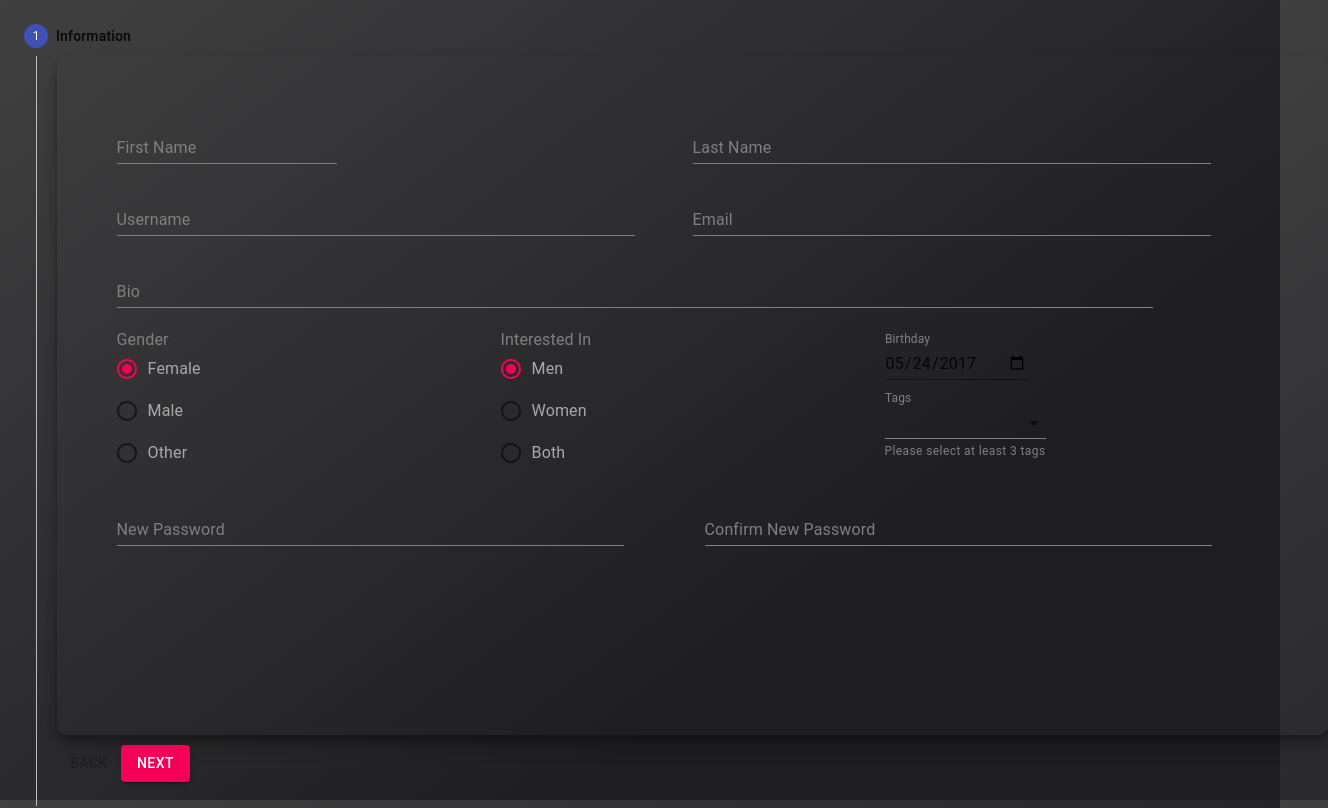
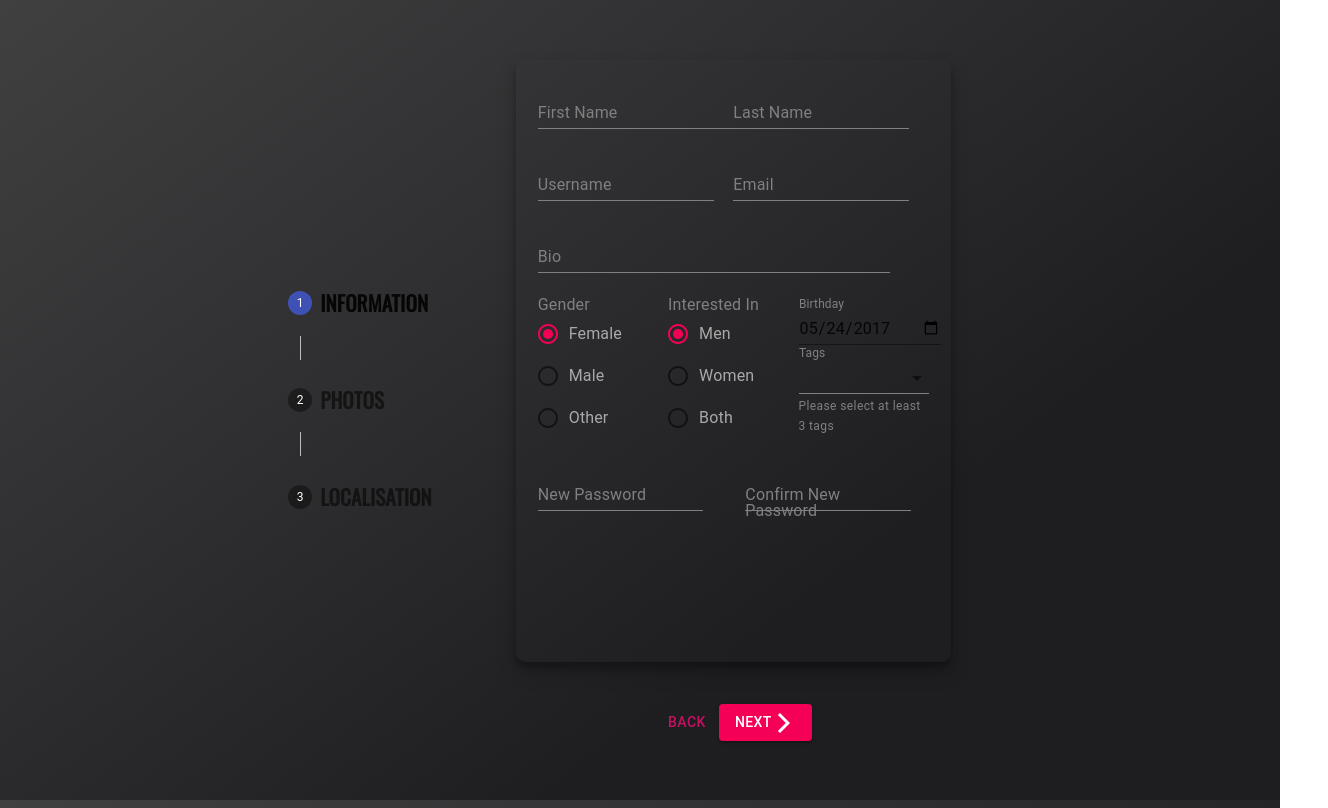
Before and after one commit to Othmaneessafi/Matcha, a React (Create React App) app in the folder client/: page /profile in a window 1280 px wide. Shown: the top 808 px of the page, 1328 px wide, since content can reach past the window. Built offline with nearby package versions, Linux system fonts and the light colour scheme.

Commit message:
Update profile.js

```diff
--- a/client/src/components/profile/profile.js
+++ b/client/src/components/profile/profile.js
@@ -1,18 +1,19 @@
-import React from 'react';
-import Stepper from '@material-ui/core/Stepper';
-import Step from '@material-ui/core/Step';
-import StepLabel from '@material-ui/core/StepLabel';
-import StepContent from '@material-ui/core/StepContent';
-import Button from '@material-ui/core/Button';
-import Paper from '@material-ui/core/Paper';
-import Typography from '@material-ui/core/Typography';
-import Infos from './infos';
-import Photos from './photos';
-import Localisation from './Localisation';
+import React from "react";
+import Stepper from "@material-ui/core/Stepper";
+import Step from "@material-ui/core/Step";
+import StepLabel from "@material-ui/core/StepLabel";
+import Button from "@material-ui/core/Button";
+import Paper from "@material-ui/core/Paper";
+import Typography from "@material-ui/core/Typography";
+import Infos from "./infos";
+import Photos from "./photos";
+import Localisation from "./Localisation";
 import "./profile.css";
+import Grid from "@material-ui/core/Grid";
+import ArrowForwardIosIcon from '@material-ui/icons/ArrowForwardIos';
 
 function getSteps() {
-  return ['Information', 'Photos', 'Localisation'];
+  return ["Information", "Photos", "Localisation"];
 }
 
 function getStepContent(step) {
@@ -24,11 +25,11 @@ function getStepContent(step) {
     case 2:
       return <Localisation />;
     default:
-      return 'Unknown step';
+      return "Unknown step";
   }
 }
 
-export default function Profile() {
+export default function Profile(props) {
   const [activeStep, setActiveStep] = React.useState(0);
   const steps = getSteps();
 
@@ -45,19 +46,77 @@ export default function Profile() {
   };
 
   return (
-    <div className="profileContainer">
-      <Stepper activeStep={activeStep} orientation="vertical" className="stepperContainer">
+    <>
+      <Grid
+        container
+        className="profilContainer"
+        justify="center"
+        alignItems="center"
+      >
+        <Grid item xs={7} container className="profileContainer">
+          <Grid
+            item
+            xs={12}
+            lg={3}
+            className="profileImageContainer"
+            container
+            justify="center"
+            alignItems="center"
+          >
+            <Stepper
+              activeStep={activeStep}
+              orientation="vertical"
+              className="stepperContainer"
+            >
               {steps.map((label, index) => (
                 <Step key={label}>
-            <StepLabel className="stepLabel">{label}</StepLabel>
-            <StepContent>
-              <Typography>{getStepContent(index)}</Typography>
-              <div >
+                  <StepLabel className="stepLabel">
+                    <h2>{label}</h2>
+                  </StepLabel>
+                </Step>
+              ))}
+            </Stepper>
+          </Grid>
+
+          <Grid
+            item
+            container
+            xs={12}
+            lg={9}
+            className="profileInputContainer"
+            justify="center"
+            alignItems="center"
+          >
+            {activeStep === steps.length ? (
               <div>
+                <Typography>All steps completed</Typography>
+                <Button onClick={handleReset}>Reset</Button>
+              </div>
+            ) : (
+              <Grid
+                container
+                item
+                sm={12}
+                justify="center"
+                alignItems="center"
+                spacing={4}
+              >
+                <Grid
+                  container
+                  item
+                  sm={10}
+                  justify="center"
+                  alignItems="center"
+                >
+                  {getStepContent(activeStep)}
+                </Grid>
+                <Grid container item sm={6} justify="center"
+                alignItems="center">
                   <Button
+                    color="secondary"
                     disabled={activeStep === 0}
                     onClick={handleBack}
-                    color="secondary"
+                    style={{color: "#C51162"}}
                   >
                     Back
                   </Button>
@@ -65,15 +124,19 @@ export default function Profile() {
                     variant="contained"
                     color="secondary"
                     onClick={handleNext}
+                    className="profileBtn"
                   >
-                    {activeStep === steps.length - 1 ? 'Finish' : 'Next'}
+                    {activeStep === steps.length - 1 ? "Finish" : "Next"}
+                    <ArrowForwardIosIcon className="forward" />
                   </Button>
-                </div>
-              </div>
-            </StepContent>
-          </Step>
-        ))}
-      </Stepper>
+                </Grid>
+              </Grid>
+            )}
+          </Grid>
+        </Grid>
+      </Grid>
+
+      <div className="profileContainer">
         {activeStep === steps.length && (
           <Paper square elevation={0} className="finish">
             <Typography>Congratulations you finish</Typography>
@@ -83,5 +146,6 @@ export default function Profile() {
           </Paper>
         )}
       </div>
+    </>
   );
 }
```
Lines whose indentation alone changed are shown as unchanged.
